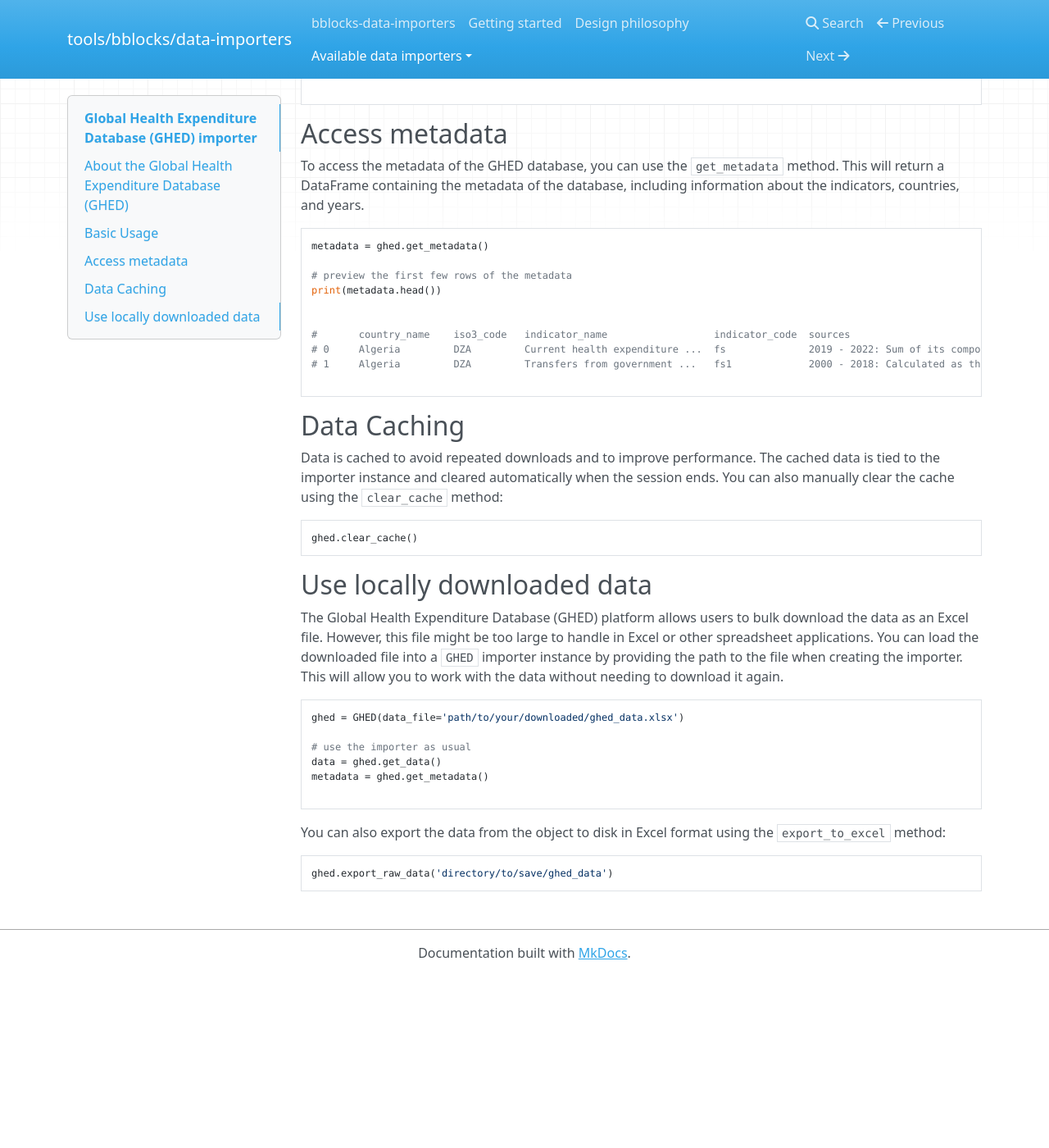
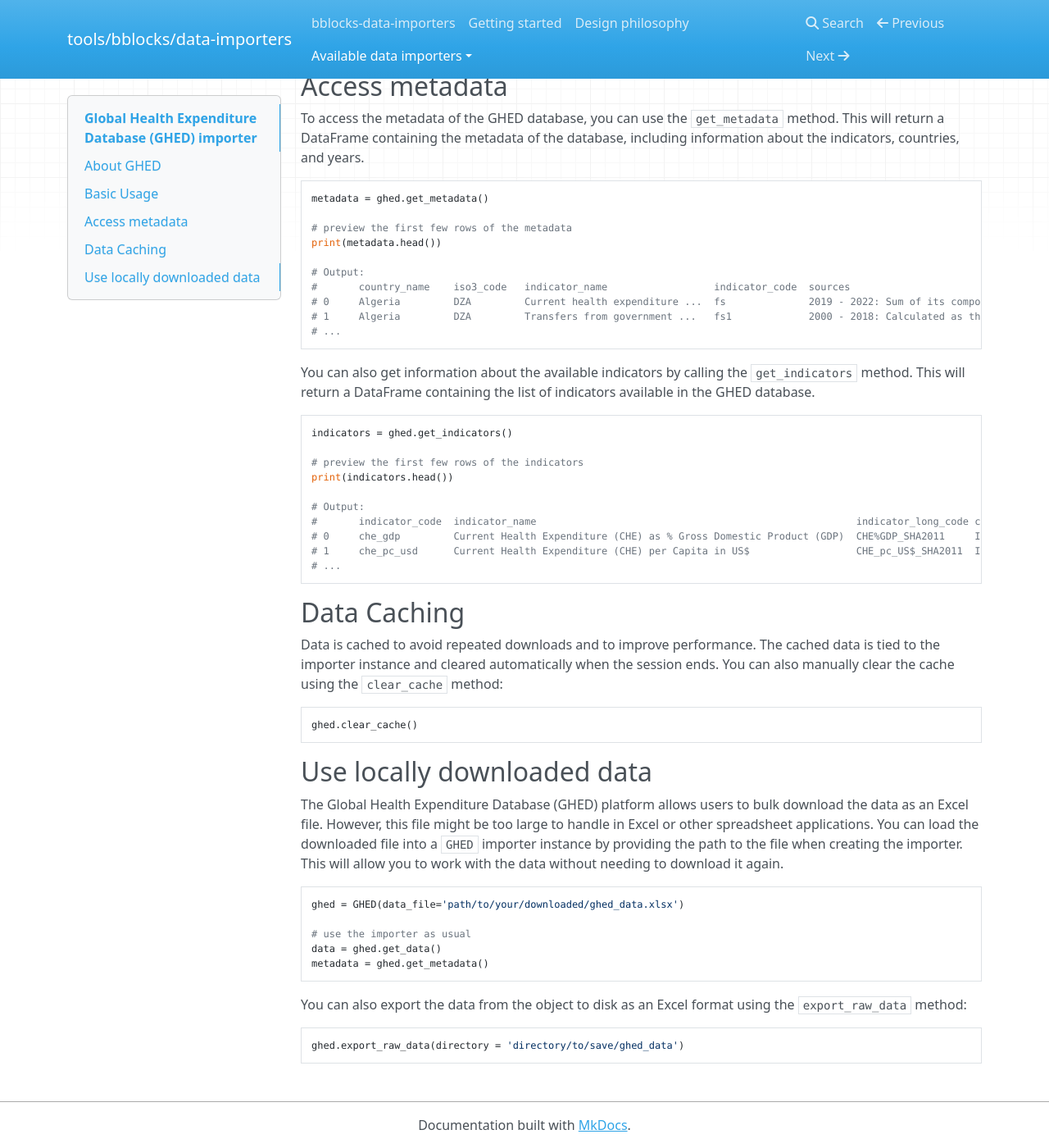
Before and after one commit to ONEcampaign/bblocks_data_importers, an MkDocs documentation site: the page built from docs/docs/importers/ghed.md, in a window 1280 px wide and 1400 px high, scrolled down 866 px. Shown: the whole window at 82% size. Built offline with MkDocs 1.6.1, drawn with Linux system fonts in a browser that asks for light colours; nearby versions of some CDN libraries; before the commit the page ends 2056 px from its top, so only the background shows below that; some of the changed text lies outside the part shown.

Commit message:
update ghed docs

````diff
--- a/docs/docs/importers/ghed.md
+++ b/docs/docs/importers/ghed.md
@@ -1,11 +1,9 @@
-from importlib.metadata import metadatafrom mkdocs.commands.gh_deploy import gh_deploy
-
 # Global Health Expenditure Database (GHED) importer
 
 The `GHED` importer provides structured access to the Global Health Expenditure Database published and maintained
 by the World Health Organization (WHO).
 
-## About the Global Health Expenditure Database (GHED)
+## About GHED
 
 
 The Global Health Expenditure Database (GHED) provides comprehensive data on health expenditures across
@@ -38,7 +36,6 @@ print(data.head())
 # 0	    Algeria	        DZA	        2000	che_gdp	        3.214	Current Health Expenditure ...	Percentage
 # 1	    Algeria	        DZA	        2001	che_gdp	        3.536	Current Health Expenditure ...	Percentage
 # ...
-
 ```
 
 ## Access metadata
@@ -52,12 +49,29 @@ metadata = ghed.get_metadata()
 # preview the first few rows of the metadata
 print(metadata.head())
 
-
+# Output:
 #	    country_name	iso3_code	indicator_name	                indicator_code	sources		                                data_type	                ....
 # 0	    Algeria	        DZA	        Current health expenditure ... 	fs	            2019 - 2022: Sum of its components ...		2019 - 2022: Derived ...
 # 1	    Algeria	        DZA	        Transfers from government ...	fs1	            2000 - 2018: Calculated as the ...          2000 - 2018: Estimated...
+# ...
+```
 
+You can also get information about the available indicators by calling the `get_indicators` method. This will return
+a DataFrame containing the list of indicators available in the GHED database.
+
+```py
+indicators = ghed.get_indicators()
+
+# preview the first few rows of the indicators
+print(indicators.head())
+
+# Output:
+#	    indicator_code	indicator_name	                                                    indicator_long_code	category_1	category_2	unit	    currency	measurement_method
+# 0	    che_gdp	        Current Health Expenditure (CHE) as % Gross Domestic Product (GDP)	CHE%GDP_SHA2011	    INDICATORS	AGGREGATES	Percentage		        Current Health Expenditure (CHE) / Gross Domestic Product (GDP)
+# 1	    che_pc_usd	    Current Health Expenditure (CHE) per Capita in US$	                CHE_pc_US$_SHA2011	INDICATORS	AGGREGATES	Ones	    US$	        Current Health Expenditure (CHE) / Population / Exchange rate (NCU to USD)
+# ...
 ```
+
 
 ## Data Caching
 
@@ -82,11 +96,10 @@ ghed = GHED(data_file='path/to/your/downloaded/ghed_data.xlsx')
 # use the importer as usual
 data = ghed.get_data()
 metadata = ghed.get_metadata()
-
 ```
 
-You can also export the data from the object to disk in Excel format using the `export_to_excel` method:
+You can also export the data from the object to disk as an Excel format using the `export_raw_data` method:
 
 ```py
-ghed.export_raw_data('directory/to/save/ghed_data')
+ghed.export_raw_data(directory = 'directory/to/save/ghed_data')
 ```
````
